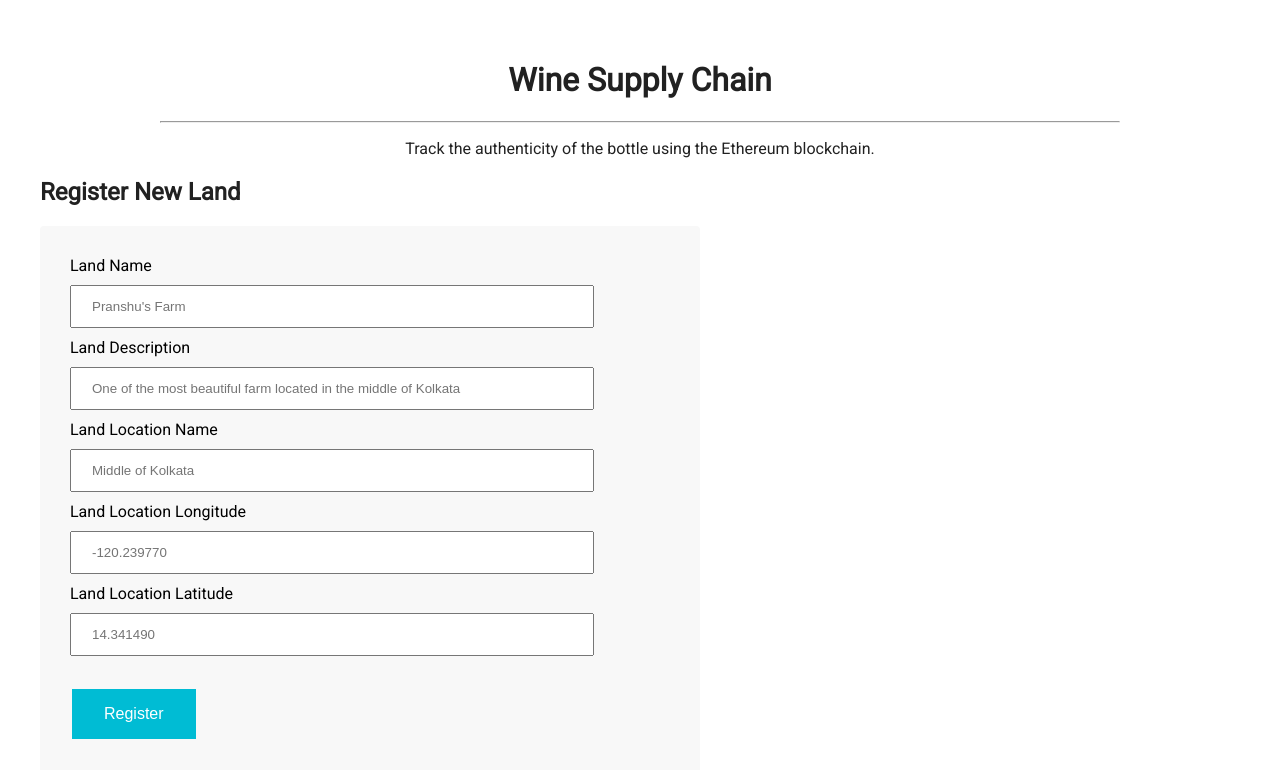
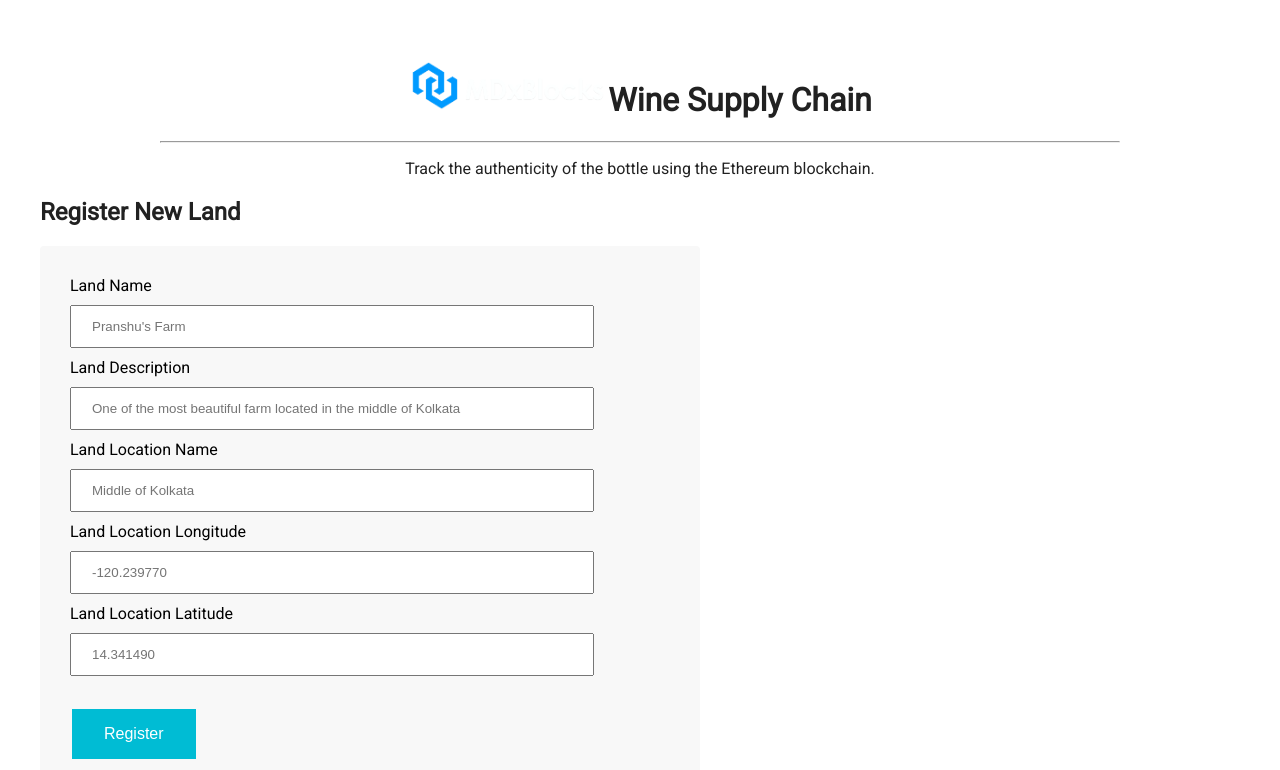
Before and after one commit to pranshurastogi/BlockChain_Wine_Supply_Chain, a website: page index.html in a window 1280 px wide. Shown: the top 770 px of the page. Drawn offline with nearby package versions, Linux system fonts and the light colour scheme.

Commit message:
logo added on demand

```diff
--- a/index.html
+++ b/index.html
@@ -11,7 +11,7 @@
 
 <body>
     <div class="container">
-        <h1 style="text-align: center;">Wine Supply Chain</h1>
+        <h1 style="text-align: center;"><img src="/images/MDXBLOCKS.png" alt="Company Logo" style="width:200px;height:50px;">Wine Supply Chain</h1>
         <hr>
         <p style="text-align: center;">Track the authenticity of the bottle using the Ethereum blockchain.</p>
     </div>
```
Also changed, not shown: images/MDXBLOCKS.png (added).
